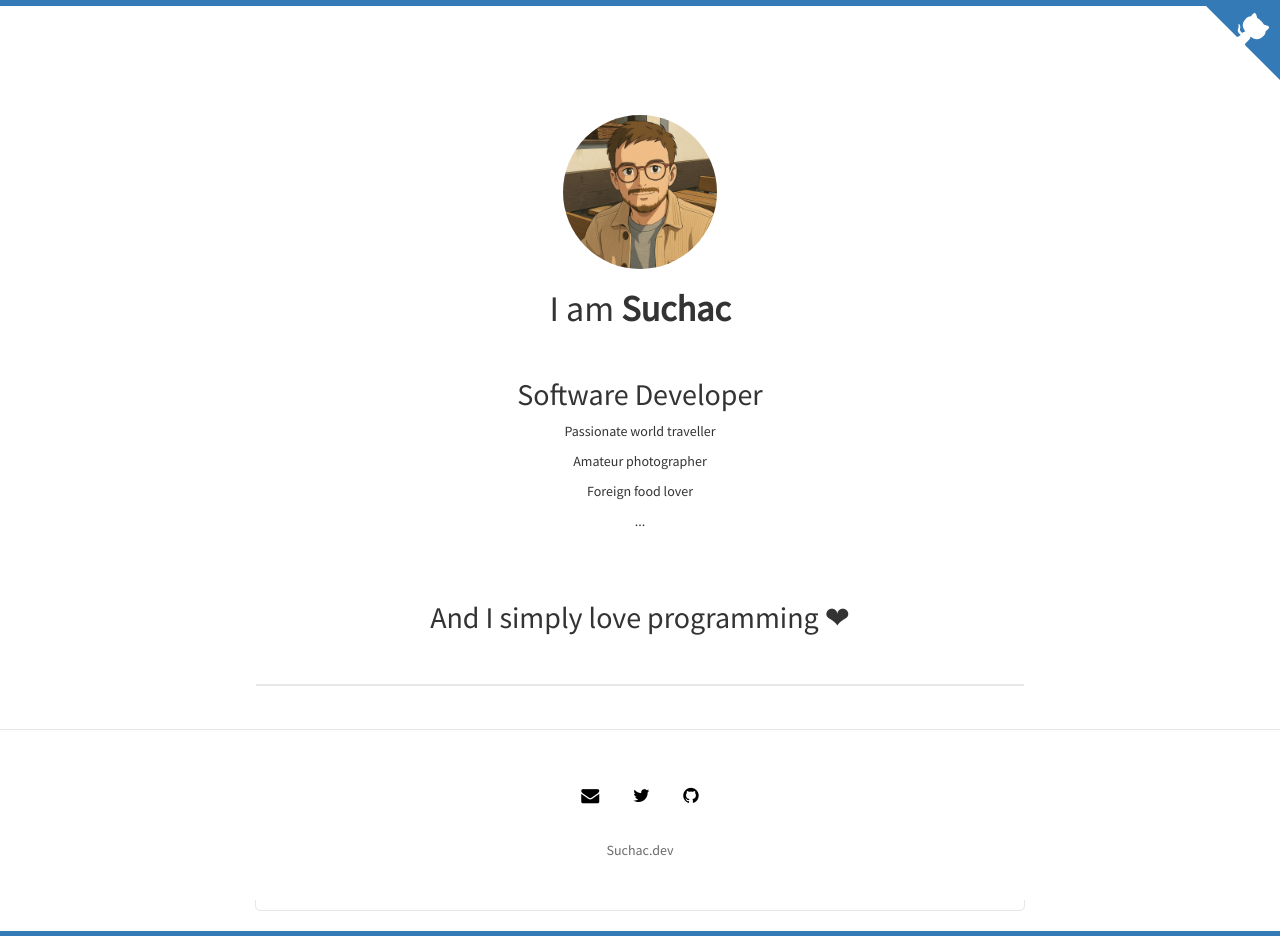
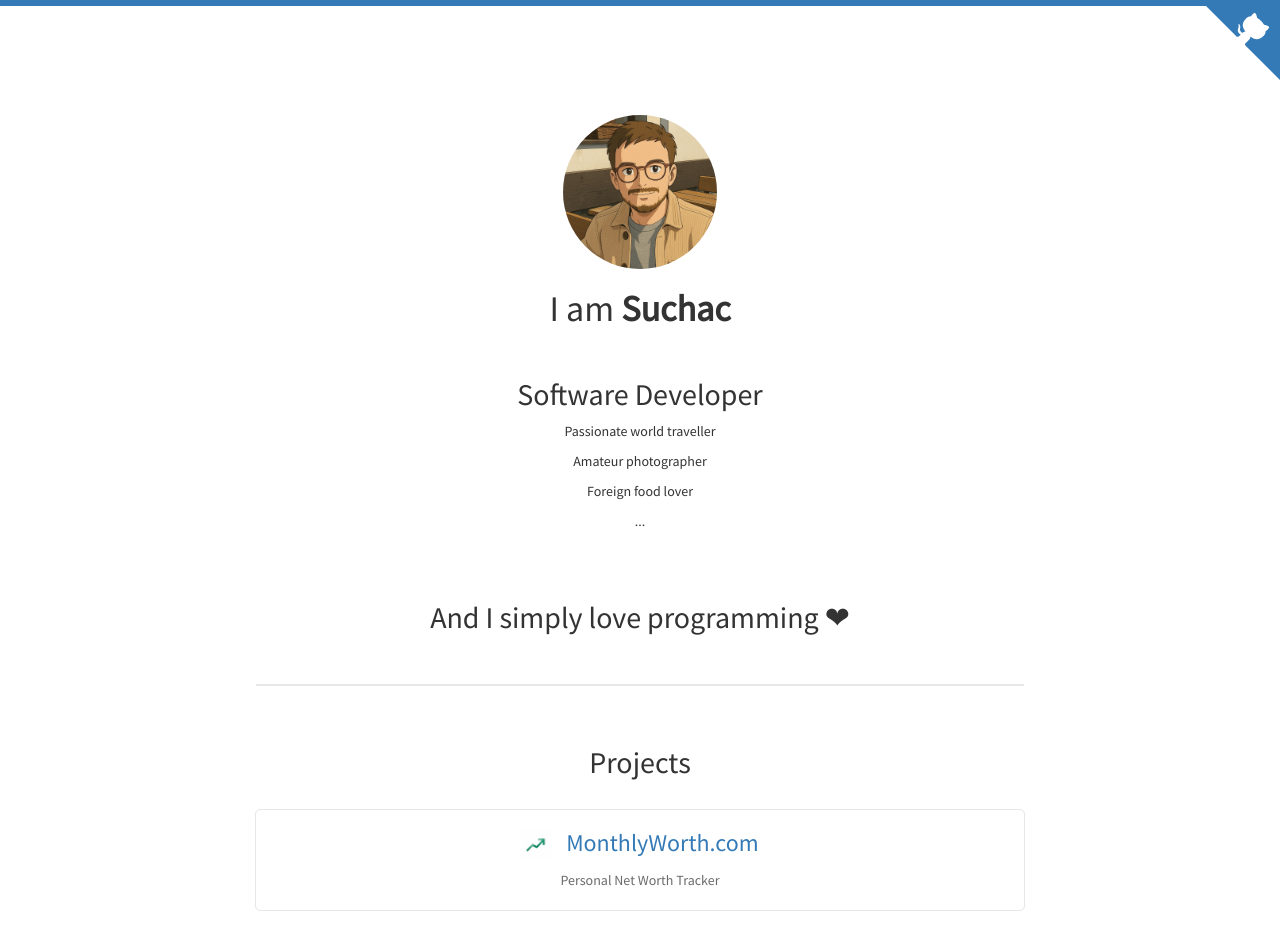
Before and after one commit to suchac/suchac.github.io, a Jekyll site: the page built from index.html, in a window 1280 px wide. Built offline with Jekyll 4.4.1, drawn with Linux system fonts in a browser that asks for light colours; nearby versions of some CDN libraries; the list of posts is cut into pages by our own code.

Commit message:
Move social icons from footer to Projects section and remove footer
Relocated social media icons to appear below the Projects section for better visibility. Removed the footer completely from the site layout as it's no longer needed.

🤖 Generated with [Claude Code](https://claude.com/claude-code)

Co-Authored-By: Claude <noreply@anthropic.com>

```diff
--- a/_includes/footer.html
+++ b/_includes/footer.html
@@ -1,7 +1,6 @@
 <footer>
     <div id="footer">
         <div class="container">
-            {% include social.html %}
             <p class="text-muted">Suchac.dev</p>
         </div>
     </div>
--- a/_includes/projects.html
+++ b/_includes/projects.html
@@ -41,5 +41,6 @@
 
     </div>
   </div>
+  {% include social.html %}
 </div>
 </section>
--- a/_layouts/layout.html
+++ b/_layouts/layout.html
@@ -142,8 +142,6 @@
     {{ content }}
 
   </div>
-  <!-- Footer -->
-  {% include footer.html %}
 
       <a href="http://github.com/suchac" class="github-corner" aria-label="View source on Github"><svg width="80" height="80" viewBox="0 0 250 250" style="fill:#337ab7; color:#fff; position: absolute; top: 0; border: 0; right: 0;" aria-hidden="true"><path d="M0,0 L115,115 L130,115 L142,142 L250,250 L250,0 Z"></path><path d="M128.3,109.0 C113.8,99.7 119.0,89.6 119.0,89.6 C122.0,82.7 120.5,78.6 120.5,78.6 C119.2,72.0 123.4,76.3 123.4,76.3 C127.3,80.9 125.5,87.3 125.5,87.3 C122.9,97.6 130.6,101.9 134.4,103.2" fill="currentColor" style="transform-origin: 130px 106px;" class="octo-arm"></path><path d="M115.0,115.0 C114.9,115.1 118.7,116.5 119.8,115.4 L133.7,101.6 C136.9,99.2 139.9,98.4 142.2,98.6 C133.8,88.0 127.5,74.4 143.8,58.0 C148.5,53.4 154.0,51.2 159.7,51.0 C160.3,49.4 163.2,43.6 171.4,40.1 C171.4,40.1 176.1,42.5 178.8,56.2 C183.1,58.6 187.2,61.8 190.9,65.4 C194.5,69.0 197.7,73.2 200.1,77.6 C213.8,80.2 216.3,84.9 216.3,84.9 C212.7,93.1 206.9,96.0 205.4,96.6 C205.1,102.4 203.0,107.8 198.3,112.5 C181.9,128.9 168.3,122.5 157.7,114.1 C157.9,116.9 156.7,120.9 152.7,124.9 L141.0,136.5 C139.8,137.7 141.6,141.9 141.8,141.8 Z" fill="currentColor" class="octo-body"></path></svg></a>
 
```
